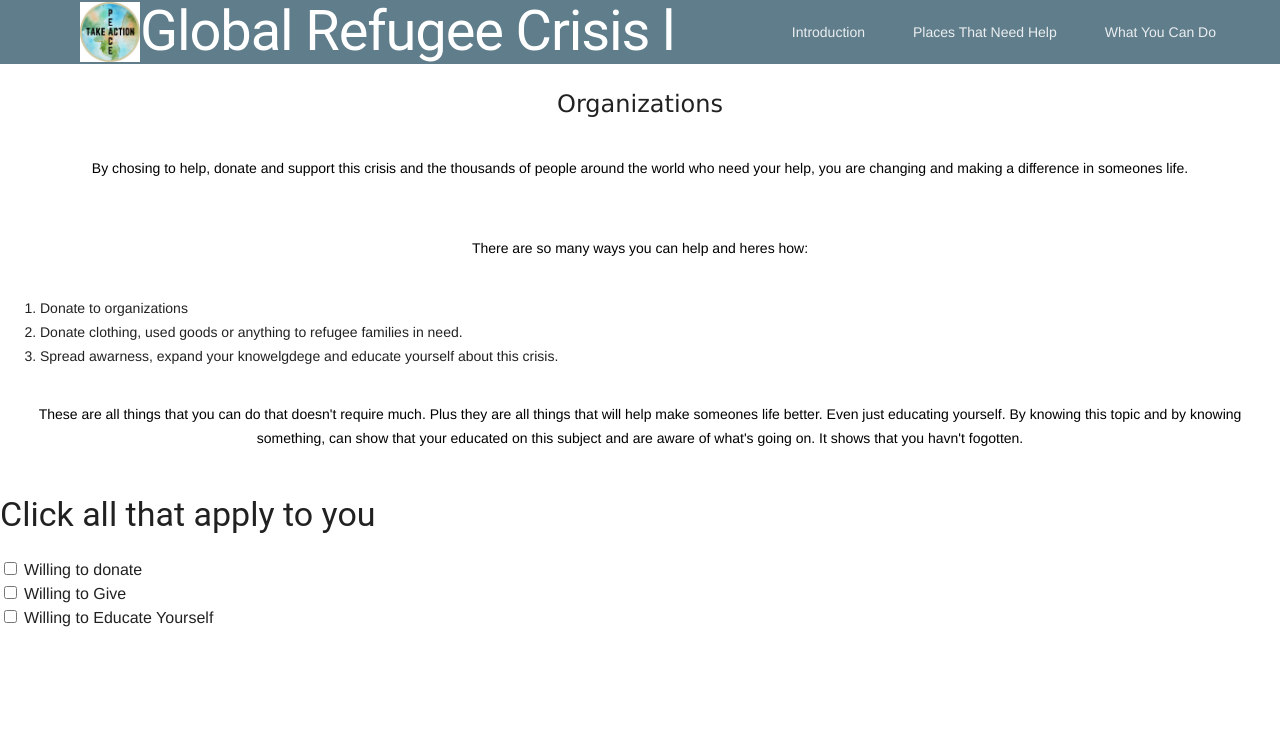
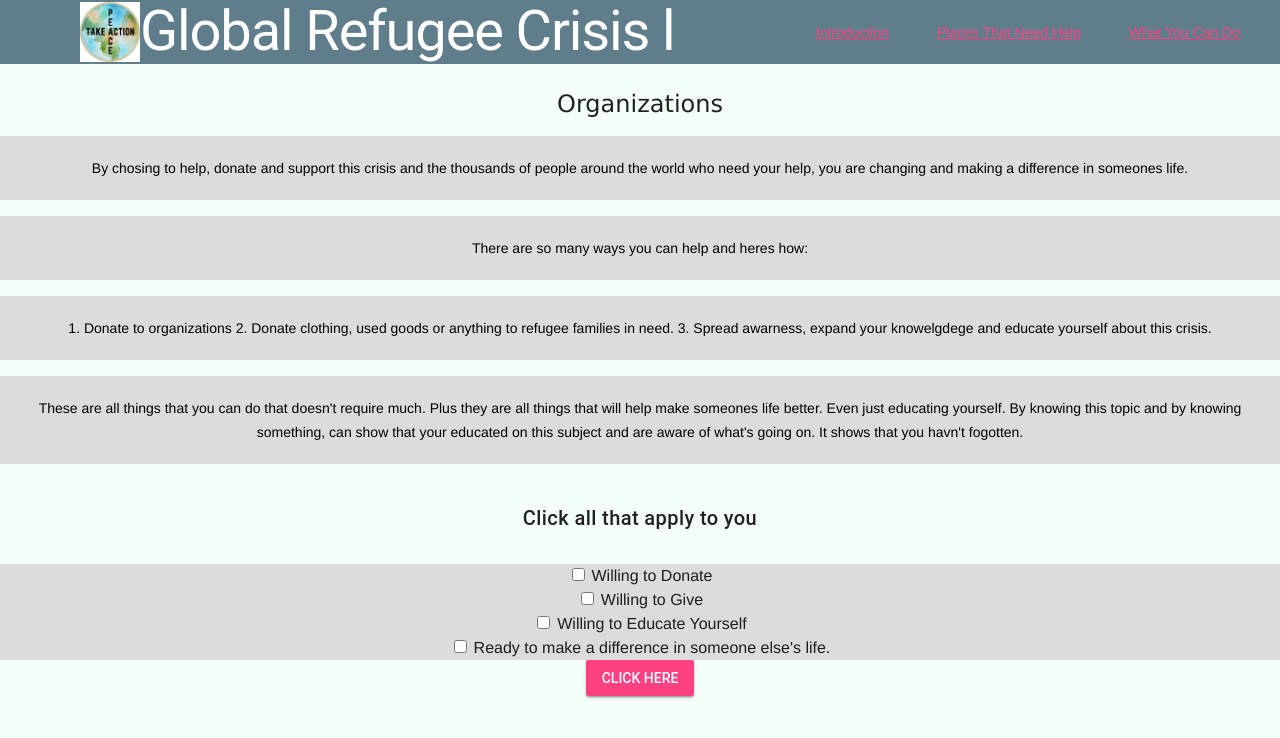
Before and after one commit to ICS20-Programming-StellaS/Assign-01-HTML-CSS-JS, a plain HTML site: page last.html in a window 1280 px wide. Drawn offline with nearby package versions, Linux system fonts and the light colour scheme.

Commit message:
added and edited

```diff
--- a/css/last.css
+++ b/css/last.css
@@ -3,7 +3,26 @@
  * This CSS file defines the style for index.html
 */
 
+body {
+  background-color: MintCream;
+}
+
 p {
+  background-color: rgb(250, 250, 210);
   color: hsl(0, 0%, 0%);
   padding: 20px;
 }
+
+h5 {
+  padding: 20px;
+}
+
+p {
+  background-color: #DCDCDC;
+  color: hsl(0, 0%, 0%);
+  text-align: center;
+}
+
+label {
+  background-color: #DCDCDC;
+}
--- a/last.html
+++ b/last.html
@@ -39,9 +39,9 @@
       <div class="mdl-layout-spacer"></div>
     <!-- Navigation -->
         <nav class="mdl-navigation">
-        <a class="mdl-navigation__link" <a href="index.html">Introduction</a>
-        <a class="mdl-navigation__link" <a href="more.html">Places That Need Help</a>
-        <a class="mdl-navigation__link" <a href="last.html">What You Can Do</a>
+        <a class="mdl-navigation__link"</a> <a href="index.html">Introduction</a>
+        <a class="mdl-navigation__link"</a> <a href="more.html">Places That Need Help</a>
+        <a class="mdl-navigation__link"</a><a href="last.html">What You Can Do</a>
       </nav>
     </div>
   </header>
@@ -52,27 +52,44 @@
     <center><h4 style="font-family:verdana;">Organizations</h4></center>
     <center><p>By chosing to help, donate and support this crisis and the thousands of people around the world who need your help, you are changing and making a difference in someones life.</p></center>
     <center><p>There are so many ways you can help and heres how:</p></center>
-    <ol>
-      <li>Donate to organizations</li>
-      <li>Donate clothing, used goods or anything to refugee families in need.</li>
-      <li>Spread awarness, expand your knowelgdege and educate yourself about this crisis.</li>
-    </ol>
+    <center><p>
+      1. Donate to organizations
+      2. Donate clothing, used goods or anything to refugee families in need.
+      3. Spread awarness, expand your knowelgdege and educate yourself about this crisis.
+    </p></center>
     <center><p> These are all things that you can do that doesn't require much. Plus they are all things that will help make someones life better. Even just educating yourself. By knowing this topic and by knowing something, can show that your educated on this subject and are aware of what's going on. It shows that you havn't fogotten.</p></center>
 
-    <h3>Click all that apply to you</h3>
+    <center><h5>Click all that apply to you</h5></center>
 
-    <label class="mdl-checkbox mdl-js-checkbox mdl-js-ripple-effect" for="checkbox-2">
+    <center><label class="mdl-checkbox mdl-js-checkbox mdl-js-ripple-effect" for="checkbox-2">
   <input type="checkbox" id="checkbox-2" class="mdl-checkbox__input">
-    <span class="mdl-checkbox__label">Willing to donate</span>
+  <span class="mdl-checkbox__label">Willing to Donate</span>
       </label>
 
       <label class="mdl-checkbox mdl-js-checkbox mdl-js-ripple-effect" for="checkbox-2">
   <input type="checkbox" id="checkbox-2" class="mdl-checkbox__input">
   <span class="mdl-checkbox__label">Willing to Give</span>
       </label>
+
       <label class="mdl-checkbox mdl-js-checkbox mdl-js-ripple-effect" for="checkbox-2">
   <input type="checkbox" id="checkbox-2" class="mdl-checkbox__input">
-  <span class="mdl-checkbox__label">Willing to Educate Yourself </span>
+  <span class="mdl-checkbox__label">Willing to Educate Yourself</span>
       </label>
+
+            <label class="mdl-checkbox mdl-js-checkbox mdl-js-ripple-effect" for="checkbox-2">
+  <input type="checkbox" id="checkbox-2" class="mdl-checkbox__input">
+  <span class="mdl-checkbox__label">Ready to make a difference in someone else's life.</span>
+      </label>
+
+  <script>
+    function myButtonClicked() {
+      alert("Please think about donating and showing your support for the millions of refugees and the millions of women, men and children around the world who have been displaced. Let's help make a difference in someone else's life.")
+      }
+  </script>
+
+    <!-- Accent-colored raised button with ripple -->
+    <center><button onclick="myButtonClicked()"<button class="mdl-button mdl-js-button mdl-button--raised mdl-js-ripple-effect mdl-button--accent">
+      Click Here
+    </button></center>
     </body>
 </html>
```
Also changed, not shown: more.html (+1 -1 lines). Lines whose indentation alone changed are shown as unchanged.
